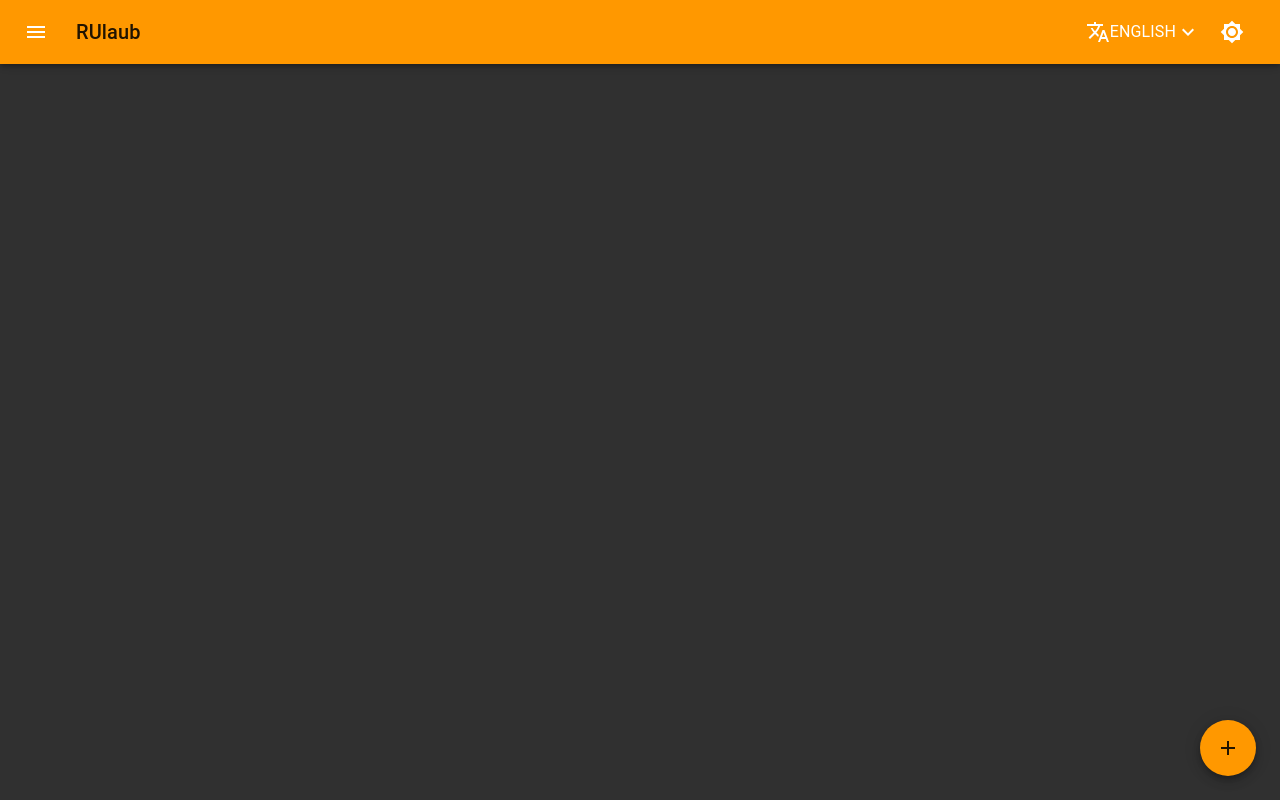
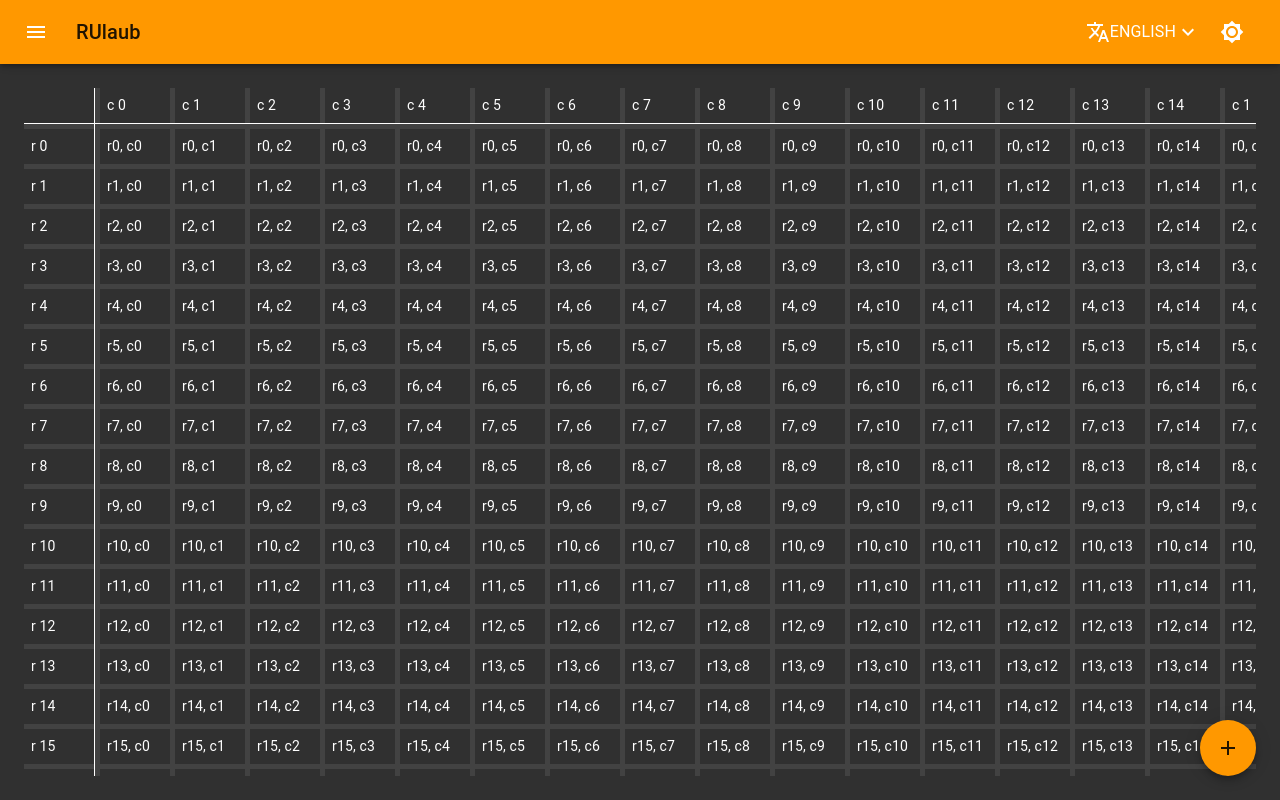
Before and after one commit to Cielquan/RUlaub, a React (Create React App) app: page / in a window 1280 px wide. Built offline with nearby package versions, Linux system fonts and the light colour scheme.

Commit message:
add Calendar as multigrid w/ dummy data

```diff
--- a/src/App.tsx
+++ b/src/App.tsx
@@ -13,6 +13,8 @@ import Navbar from "./components/Navbar";
 import NewHolidayButton from "./components/NewHolidayButton";
 import SideMenu from "./components/SideMenu";
 
+import Calendar from "./components/Calendar";
+
 function App(): React.ReactElement {
   const darkState = useSelector((state: State) => state.darkTheme);
   const langState = useSelector((state: State) => state.language);
@@ -27,6 +29,7 @@ function App(): React.ReactElement {
         <Navbar />
         <SideMenu />
         <main className={classes.content}>
+          <Calendar />
           <NewHolidayButton />
         </main>
       </div>
--- /dev/null
+++ b/src/components/Calendar.tsx
@@ -0,0 +1,180 @@
+// // Grid gutters: https://codesandbox.io/s/2w8wmlm89p?file=/index.js
+// // Grid sync scroll:
+// // eslint-disable-next-line max-len
+// // https://codesandbox.io/s/scroll-synced-multigrids-h2g26?from-embed=&file=/src/index.js
+import React, {
+  CSSProperties,
+  forwardRef,
+  LegacyRef,
+  useState,
+  useEffect,
+  useCallback,
+} from "react";
+import { FixedSizeList as List, FixedSizeGrid as Grid } from "react-window";
+import AutoSizer from "react-virtualized-auto-sizer";
+// import { Button } from "@material-ui/core";
+
+import useStyles, { STYLE_CONST } from "../styles";
+
+import MultigridCell from "./MultigridCell";
+import MultigridColumnLabel from "./MultigridColumnLabel";
+import MultigridRowLabel from "./MultigridRowLabel";
+
+interface innerElementTypeProps {
+  style: CSSProperties;
+  children?: React.ReactNode;
+}
+
+const innerElementType = forwardRef(
+  (
+    { style, ...rest }: innerElementTypeProps,
+    ref: LegacyRef<HTMLDivElement> | undefined
+  ): React.ReactElement => {
+    const classes = useStyles();
+
+    return (
+      <div
+        ref={ref}
+        className={classes.multigridBackground}
+        style={{
+          ...style,
+          paddingLeft: STYLE_CONST.CALENDAR_GUTTER_SIZE,
+          paddingTop: STYLE_CONST.CALENDAR_GUTTER_SIZE,
+        }}
+        // eslint-disable-next-line react/jsx-props-no-spreading
+        {...rest}
+      />
+    );
+  }
+);
+
+innerElementType.defaultProps = {
+  children: <></>,
+};
+
+const Calendar = (): React.ReactElement => {
+  const classes = useStyles();
+
+  const [scrollX, setScrollX] = useState(0);
+  const [scrollY, setScrollY] = useState(0);
+
+  const rowLabelRef: React.RefObject<List> = React.createRef();
+  const columnLabelRef: React.RefObject<List> = React.createRef();
+  const gridRef: React.RefObject<Grid> = React.createRef();
+
+  // NOTE: they are wrapped in `useCallback` for performance reasons
+  const handleGridScroll = useCallback((e) => {
+    // from the official docs:
+    // > scrollUpdateWasRequested is a boolean.
+    // > This value is true if the scroll was caused by scrollTo() or scrollToItem(),
+    // > And false if it was the result of a user interaction in the browser.
+    //
+    // so we want to ignore events that were from `scrollTo`
+    if (e.scrollUpdateWasRequested) return;
+
+    setScrollX(e.scrollLeft);
+    setScrollY(e.scrollTop);
+  }, []);
+
+  const handleRowLabelScroll = useCallback((e) => {
+    // see comment above
+    if (e.scrollUpdateWasRequested) return;
+
+    setScrollY(e.scrollOffset);
+  }, []);
+
+  const handleColumnLabelScroll = useCallback((e) => {
+    // see comment above
+    if (e.scrollUpdateWasRequested) return;
+
+    setScrollX(e.scrollOffset);
+  }, []);
+
+  // last, but not least, add an effect to watch for changes in `scrollX` or `scrollY`.
+  // if there is a change, then call `scrollTo`
+  useEffect(() => {
+    rowLabelRef.current?.scrollTo(scrollY);
+    columnLabelRef.current?.scrollTo(scrollX);
+    gridRef.current?.scrollTo({
+      scrollLeft: scrollX,
+      scrollTop: scrollY,
+    });
+  }, [scrollY, scrollX, rowLabelRef, columnLabelRef, gridRef]);
+
+  const COLUMNS = 100;
+  const ROWS = 100;
+
+  // const scroll = (): void => {
+  //   gridRef.current?.scrollToItem({ columnIndex: 0, rowIndex: 0 });
+  // };
+
+  return (
+    <AutoSizer>
+      {({ height, width }) => (
+        <div className={classes.multigrid}>
+          <List
+            className={classes.multigridRowLabels}
+            height={
+              height -
+              STYLE_CONST.CALENDAR_ROW_HEIGHT -
+              STYLE_CONST.CALENDAR_SCROLLBAR_THINCKNESS
+            }
+            width={STYLE_CONST.CALENDAR_COLUMN_WIDTH}
+            innerElementType={innerElementType}
+            itemCount={ROWS}
+            itemSize={
+              STYLE_CONST.CALENDAR_ROW_HEIGHT + STYLE_CONST.CALENDAR_GUTTER_SIZE
+            }
+            ref={rowLabelRef}
+            onScroll={handleRowLabelScroll}
+            style={{ overflow: "hidden" }} // need this manual overwrite to work
+          >
+            {MultigridRowLabel}
+          </List>
+
+          <List
+            className={classes.multigridColumnLabels}
+            layout="horizontal"
+            height={STYLE_CONST.CALENDAR_ROW_HEIGHT}
+            width={
+              width -
+              STYLE_CONST.CALENDAR_COLUMN_WIDTH -
+              STYLE_CONST.CALENDAR_SCROLLBAR_THINCKNESS
+            }
+            innerElementType={innerElementType}
+            itemCount={COLUMNS}
+            itemSize={
+              STYLE_CONST.CALENDAR_COLUMN_WIDTH + STYLE_CONST.CALENDAR_GUTTER_SIZE
+            }
+            ref={columnLabelRef}
+            onScroll={handleColumnLabelScroll}
+            style={{ overflow: "hidden" }} // need this manual overwrite to work
+          >
+            {MultigridColumnLabel}
+          </List>
+
+          <Grid
+            className={classes.multigridMainGrid}
+            height={height - STYLE_CONST.CALENDAR_ROW_HEIGHT}
+            width={width - STYLE_CONST.CALENDAR_COLUMN_WIDTH}
+            innerElementType={innerElementType}
+            columnCount={COLUMNS}
+            columnWidth={
+              STYLE_CONST.CALENDAR_COLUMN_WIDTH + STYLE_CONST.CALENDAR_GUTTER_SIZE
+            }
+            rowCount={ROWS}
+            rowHeight={
+              STYLE_CONST.CALENDAR_ROW_HEIGHT + STYLE_CONST.CALENDAR_GUTTER_SIZE
+            }
+            ref={gridRef}
+            onScroll={handleGridScroll}
+          >
+            {MultigridCell}
+          </Grid>
+        </div>
+      )}
+    </AutoSizer>
+  );
+};
+
+export default Calendar;
--- /dev/null
+++ b/src/components/MultigridCell.tsx
@@ -0,0 +1,34 @@
+import React, { CSSProperties } from "react";
+
+import useStyles, { STYLE_CONST } from "../styles";
+
+interface MultigridCellProps {
+  columnIndex: number;
+  rowIndex: number;
+  style: CSSProperties;
+}
+
+const MultigridCell = ({
+  columnIndex,
+  rowIndex,
+  style,
+}: MultigridCellProps): React.ReactElement => {
+  const classes = useStyles();
+
+  return (
+    <div
+      className={classes.multigridCell}
+      style={{
+        ...style,
+        left: Number(style.left) + STYLE_CONST.CALENDAR_GUTTER_SIZE,
+        top: Number(style.top) + STYLE_CONST.CALENDAR_GUTTER_SIZE,
+        width: Number(style.width) - STYLE_CONST.CALENDAR_GUTTER_SIZE,
+        height: Number(style.height) - STYLE_CONST.CALENDAR_GUTTER_SIZE,
+      }}
+    >
+      {`r${rowIndex}, c${columnIndex}`}
+    </div>
+  );
+};
+
+export default MultigridCell;
--- /dev/null
+++ b/src/components/MultigridColumnLabel.tsx
@@ -0,0 +1,30 @@
+import React, { CSSProperties } from "react";
+
+import useStyles, { STYLE_CONST } from "../styles";
+
+interface MultigridColumnLabelProps {
+  index: number;
+  style: CSSProperties;
+}
+
+const MultigridColumnLabel = ({
+  index: columnIndex,
+  style,
+}: MultigridColumnLabelProps): React.ReactElement => {
+  const classes = useStyles();
+
+  return (
+    <div
+      className={classes.multigridCell}
+      style={{
+        ...style,
+        left: Number(style.left) + STYLE_CONST.CALENDAR_GUTTER_SIZE,
+        width: Number(style.width) - STYLE_CONST.CALENDAR_GUTTER_SIZE,
+      }}
+    >
+      c {columnIndex}
+    </div>
+  );
+};
+
+export default MultigridColumnLabel;
--- /dev/null
+++ b/src/components/MultigridRowLabel.tsx
@@ -0,0 +1,30 @@
+import React, { CSSProperties } from "react";
+
+import useStyles, { STYLE_CONST } from "../styles";
+
+interface MultigridRowLabelProps {
+  index: number;
+  style: CSSProperties;
+}
+
+const MultigridRowLabel = ({
+  index: rowIndex,
+  style,
+}: MultigridRowLabelProps): React.ReactElement => {
+  const classes = useStyles();
+
+  return (
+    <div
+      className={classes.multigridCell}
+      style={{
+        ...style,
+        top: Number(style.top) + STYLE_CONST.CALENDAR_GUTTER_SIZE,
+        height: Number(style.height) - STYLE_CONST.CALENDAR_GUTTER_SIZE,
+      }}
+    >
+      r {rowIndex}
+    </div>
+  );
+};
+
+export default MultigridRowLabel;
--- a/src/styles.ts
+++ b/src/styles.ts
@@ -1,4 +1,11 @@
 import { makeStyles } from "@material-ui/core/styles";
+
+export const STYLE_CONST = {
+  CALENDAR_COLUMN_WIDTH: 70,
+  CALENDAR_ROW_HEIGHT: 35,
+  CALENDAR_GUTTER_SIZE: 5,
+  CALENDAR_SCROLLBAR_THINCKNESS: 6,
+};
 
 const useStyles = makeStyles((theme) => ({
   root: {
@@ -54,6 +61,47 @@ const useStyles = makeStyles((theme) => ({
     bottom: theme.spacing(3),
     right: theme.spacing(3),
   },
+  multigrid: {
+    position: "relative",
+  },
+  multigridBackground: {
+    backgroundColor: theme.palette.background.paper,
+  },
+  multigridRowLabels: {
+    // absolutely position the label and move it down by a row
+    position: "absolute !important" as "absolute",
+    top: STYLE_CONST.CALENDAR_ROW_HEIGHT,
+    borderTop: `1px solid ${theme.palette.text.primary}`,
+  },
+  multigridColumnLabels: {
+    // absolutely position the label and move it right by a col
+    position: "absolute !important" as "absolute",
+    left: STYLE_CONST.CALENDAR_COLUMN_WIDTH,
+    borderLeft: `1px solid ${theme.palette.text.primary}`,
+  },
+  multigridMainGrid: {
+    // absolutely position the label and move it down by a row and right by a col
+    position: "absolute !important" as "absolute",
+    top: STYLE_CONST.CALENDAR_ROW_HEIGHT,
+    left: STYLE_CONST.CALENDAR_COLUMN_WIDTH,
+    borderTop: `1px solid ${theme.palette.text.primary}`,
+    borderLeft: `1px solid ${theme.palette.text.primary}`,
+    // borderLeft: "1px solid black",
+    "&::-webkit-scrollbar": {
+      width: STYLE_CONST.CALENDAR_SCROLLBAR_THINCKNESS,
+      height: STYLE_CONST.CALENDAR_SCROLLBAR_THINCKNESS,
+    },
+    "&::-webkit-scrollbar-thumb": {
+      backgroundColor: theme.palette.text.primary,
+    },
+  },
+  multigridCell: {
+    height: STYLE_CONST.CALENDAR_ROW_HEIGHT,
+    display: "flex",
+    alignItems: "center",
+    padding: "0 0.5em",
+    backgroundColor: theme.palette.background.default,
+  },
 }));
 
 export default useStyles;
```
